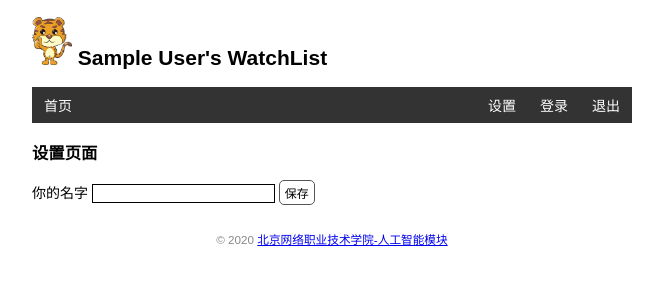
After one commit to Loong-fairy/watchlist_, a Flask app: page /settings in a window 1280 px wide. The commit adds this page. Shown: the top 300 px of the page, without its empty margins (308-971 px from the left). Run offline with Flask 2, Linux system fonts and the light colour scheme; the visitor is signed in with stand-in values (Sample User, id 1); data comes from the database, SQL or seed files in the repository.

Commit message:
用户认证,Flask-login

```diff
--- a/app.py
+++ b/app.py
@@ -4,6 +4,8 @@ import click
 
 from flask import Flask, render_template, request, url_for, redirect, flash
 from flask_sqlalchemy import SQLAlchemy
+from werkzeug.security import generate_password_hash, check_password_hash
+from flask_login import LoginManager, UserMixin, login_user, logout_user, login_required, current_user
 
 app = Flask(__name__)
 WIN = sys.platform.startswith('win')
@@ -16,14 +18,21 @@ app.config['SQLALCHEMY_DATABASE_URI'] = prefix + os.path.join(app.root_path, 'sq
 app.config['SQLALCHEMY_TRACK_MODIFICATIONS'] = False  # 关闭对模型修改的监控
 app.config['SECRET_KEY'] = 'dev'
 
-
 db = SQLAlchemy(app)
 
 
 # 创建数据库模型类
-class User(db.Model):
+class User(db.Model, UserMixin):
     id = db.Column(db.Integer, primary_key=True, nullable=True)
     name = db.Column(db.String(20))
+    username = db.Column(db.String(20))  # 用户名
+    password_hash = db.Column(db.String(128))  # 密码散列值
+
+    def set_password(self, password):
+        self.password_hash = generate_password_hash(password)
+
+    def validate_password(self, password):
+        return check_password_hash(self.password_hash, password)
 
 
 class Movie(db.Model):
@@ -68,10 +77,47 @@ def forge():
     click.echo('数据导入完成')
 
 
+# 生成管理员账号的函数
+@app.cli.command()
+@click.option('--username', prompt=True, help='用来登录的用户名')
+@click.option('--password', prompt=True, hide_input=True, help='用来登录的密码', confirmation_prompt=True)
+def admin(username, password):
+    db.create_all()
+    user = User.query.first()
+    if user is not None:
+        click.echo('更新用户')
+        user.username = username
+        user.set_password(password)
+    else:
+        click.echo('创建用户')
+        user = User(username=username, name="Admin")
+        user.set_password(password)
+        db.session.add(user)
+
+    db.session.commit()
+    click.echo('创建管理员账号完成')
+
+
+# Flask-login 初始化操作
+Login_manager = LoginManager(app)  # 实例化扩展类
+
+
+@Login_manager.user_loader
+def load_user(user_id):  # 创建用户加载回调函数, 接受用户ID作为参数
+    user = User.query.get(int(user_id))
+    return user
+
+
+#
+# LoginManager.login_view = 'login'
+
+
 # 首页
 @app.route('/', methods=["GET", "POST"])
 def index():
     if request.method == 'POST':
+        if not current_user.is_authenticated:
+            return redirect(url_for('index'))
         title = request.form.get('title')
         year = request.form.get('year')
 
@@ -92,6 +138,7 @@ def index():
 
 # 编辑电影信息页面
 @app.route('/movie/edit/<int:movie_id>', methods=["GET", "POST"])
+@login_required
 def edit(movie_id):
     movie = Movie.query.get_or_404(movie_id)
 
@@ -110,8 +157,26 @@ def edit(movie_id):
     return render_template('edit.html', movie=movie)
 
 
+@app.route('/settings', methods=['GET', 'POST'])
+@login_required
+def settings():
+    if request.method == 'POST':
+        name = request.form['name']
+
+        if not name or len(name) > 20:
+            flash('输入错误')
+            return redirect(url_for('settings'))
+        current_user.name = name
+        db.session.commit()
+        flash('设置name成功')
+        return redirect(url_for('index'))
+
+    return render_template('settings.html')
+
+
 # 删除信息
 @app.route('/movie/delete/<int:movie_id>', methods=["POST"])
+@login_required
 def delete(movie_id):
     movie = Movie.query.get_or_404(movie_id)
     db.session.delete(movie)
@@ -119,6 +184,33 @@ def delete(movie_id):
     flash('删除成功')
     return redirect(url_for('index'))
 
+
+# 用户登录 flask提供的login_user()函数
+@app.route('/login', methods=['GET', 'POST'])
+def login():
+    if request.method == 'POST':
+        username = request.form['username']
+        password = request.form['password']
+
+        if not username or not password:
+            flash('输入错误')
+            return redirect(url_for('login'))
+        user = User.query.first()
+        if username == user.username and user.validate_password(password):
+            login_user(user)  # 登录成功
+            flash('登陆成功')
+            return redirect(url_for('index'))  # 登陆成功返回首页
+        flash('用户名或密码输入错误')
+        return redirect(url_for('login'))
+    return render_template('login.html')
+
+
+# 用户登出
+@app.route('/logout')
+def logout():
+    logout_user()
+    flash('退出登录')
+    return redirect(url_for('index'))
 
 
 @app.errorhandler(404)  # 传入要处理的错误代码
--- a/templates/base.html
+++ b/templates/base.html
@@ -7,22 +7,35 @@
     <meta http-equiv="X-UA-Compatible" content="ie=edge">
     <link rel="shortcut icon" href="{{ url_for('static', filename='icon.jpg') }}" type="image/x-icon">
     <link rel="stylesheet" href="{{ url_for('static', filename='style.css') }}">
-    <title>{{ user.name }}'s WatchList</title>
+    <title>{% if current_user.is_authenticated %}{{ user.name }}'s WatchList{% endif %}WatchList</title>
     {% endblock %}
 </head>
 <body>
+    {# 消息队列,返回flash()函数的提示信息 #}
     {% for message in get_flashed_messages() %}
         <div class="alert">{{ message }}</div>
     {% endfor %}
+    {% if current_user.is_authenticated %}
     <h2>
         <img class="avatar" src="{{ url_for('static', filename='images/2.jpg') }}" alt="">
         {{ user.name }}'s WatchList
     </h2>
+    {% endif %}
     <nav>
         <ul>
             <li>
                 <a href="{{ url_for('index') }}">首页</a>
             </li>
+            <li style="float: right">
+                <a href="{{ url_for('logout') }}">退出</a>
+            </li>
+            <li style="float: right">
+                <a href="{{ url_for('login') }}">登录</a>
+            </li>
+            <li style="float: right">
+                <a href="{{ url_for('settings') }}">设置</a>
+            </li>
+
         </ul>
     </nav>
     {% block content %}{% endblock %}
--- a/templates/index.html
+++ b/templates/index.html
@@ -3,11 +3,13 @@
 {% block content %}
     <p>{{ movies|length }} Titles</p>
     {#  表单  #}
+    {% if current_user.is_authenticated %}
         <form method="post">
             电影名<input type="text" name="title" autocomplete="off" required>
             年份  <input type="text" name="year" autocomplete="off" required>
             <input type="submit" name="submit" value="添加" class="btn">
         </form>
+    {% endif %}
     <ul class="movie-list">
         {% for movie in movies %}
             <li>
@@ -15,6 +17,7 @@
                 <span class="float-right">
                     <a class="imdb" href="http://v.baidu.com/v?word={{ movie.title }}&ct=301989888&rn=67&pn=0&db=0&s=0&fbl=800&ie=utf-8" target="_blank" title="在IMDb中查找此电影">百度视频</a>
                 </span>
+                {% if current_user.is_authenticated %}
                     <span class="float-right">
                         <a class="btn" href="{{ url_for('edit',movie_id=movie.id) }}" target="_blank">编辑</a>
                     </span>
@@ -23,6 +26,7 @@
                             <input type="submit" name="'delete" value="删除" onclick="return confirm('确认删除?')">
                         </form>
                     </span>
+                {% endif %}
             </li>
         {% endfor %}
 
--- /dev/null
+++ b/templates/settings.html
@@ -0,0 +1,9 @@
+{% extends 'base.html' %}
+
+{% block content %}
+    <h3>设置页面</h3>
+    <form action="" method="post">
+        你的名字 <input type="text" name="name" autocomplete="off" required>
+        <input type="submit" class="btn" name="submit" value="保存">
+    </form>
+{% endblock %}
```
Also changed, not shown: templates/login.html (added, +14 -0 lines). Lines whose indentation alone changed are shown as unchanged.
